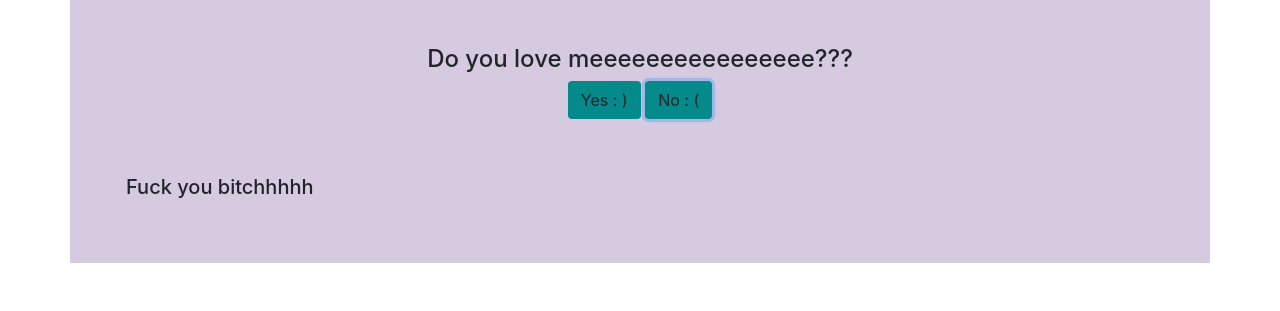
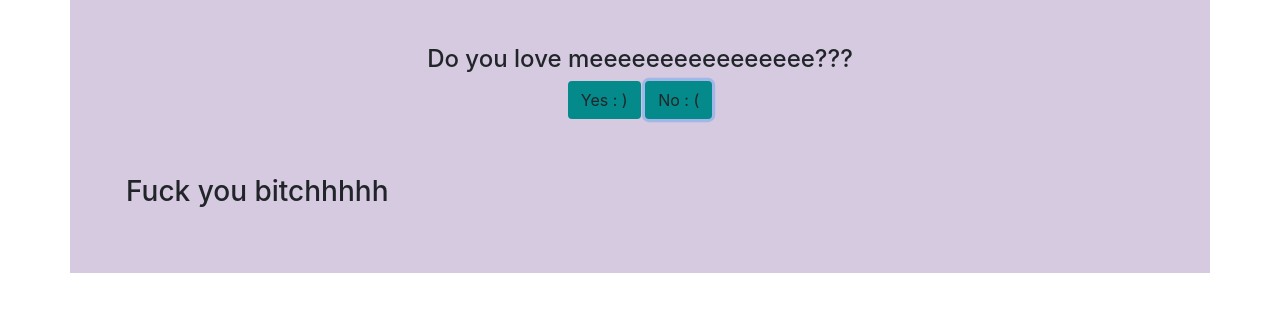
Before and after one commit to reshmab-hehe/Training, a plain HTML site: page Anniversary/src/index.html in a window 1280 px wide. Both pictures are taken after a click on the button "No : (". Shown: the part 189-500 px from the top of the page. Drawn offline with nearby package versions, Linux system fonts and the light colour scheme.

Commit message:
Update index.html

```diff
--- a/Anniversary/src/index.html
+++ b/Anniversary/src/index.html
@@ -147,9 +147,9 @@ Do you love meeeeeeeeeeeeeeee???
         $('.no-btn').on('click', function(){
             // Append content to the div
             $('.response-div').empty();
-            $('.form-div').empty();
+            $('.form-div').css('display','none');
 
-            $('.response-div').append("<h5>Fuck you bitchhhhh</h5>");
+            $('.response-div').append("<h3>Fuck you bitchhhhh</h3>");
         });
 
         $('.click-btn').on('click', function(){
```
